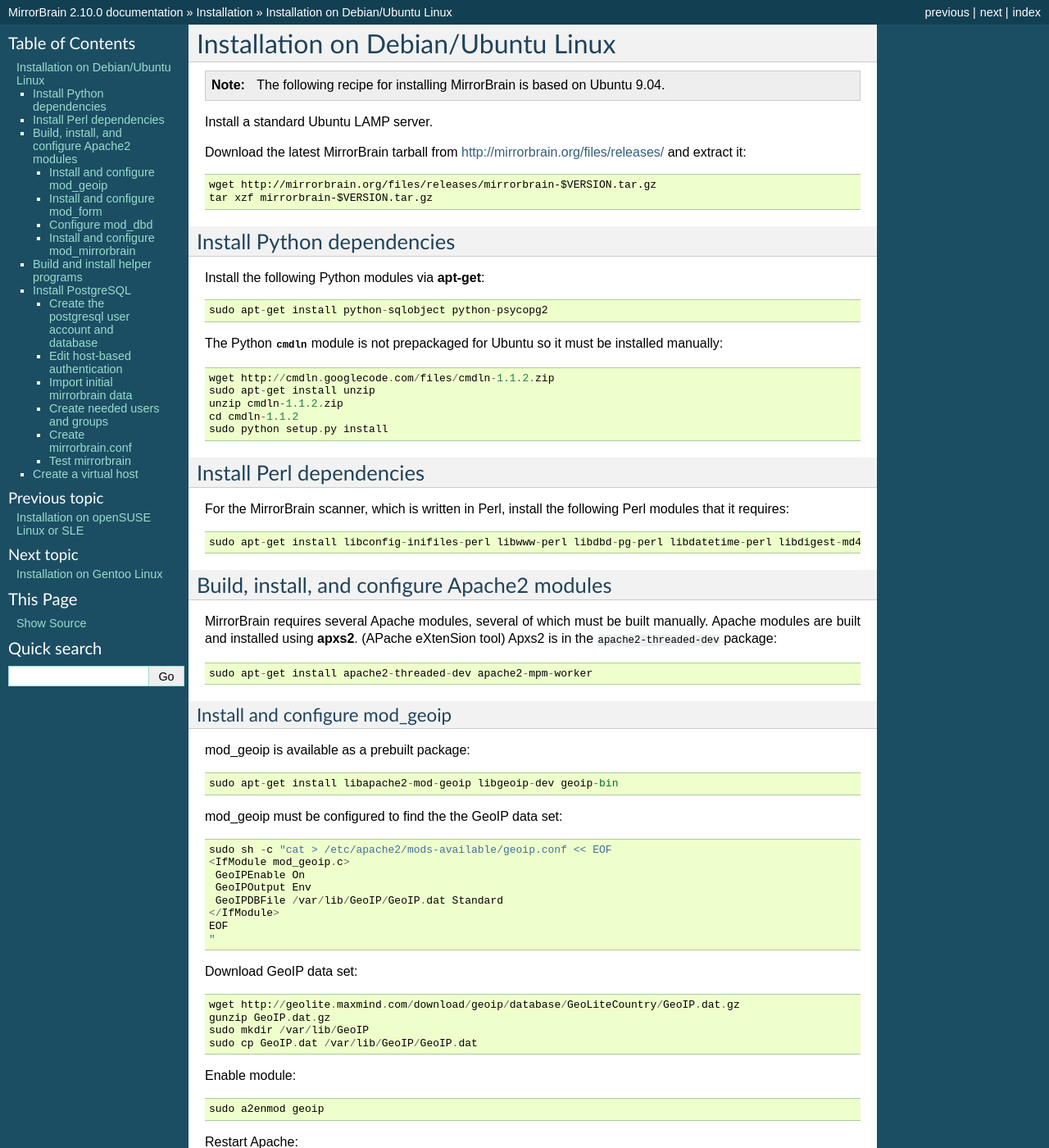
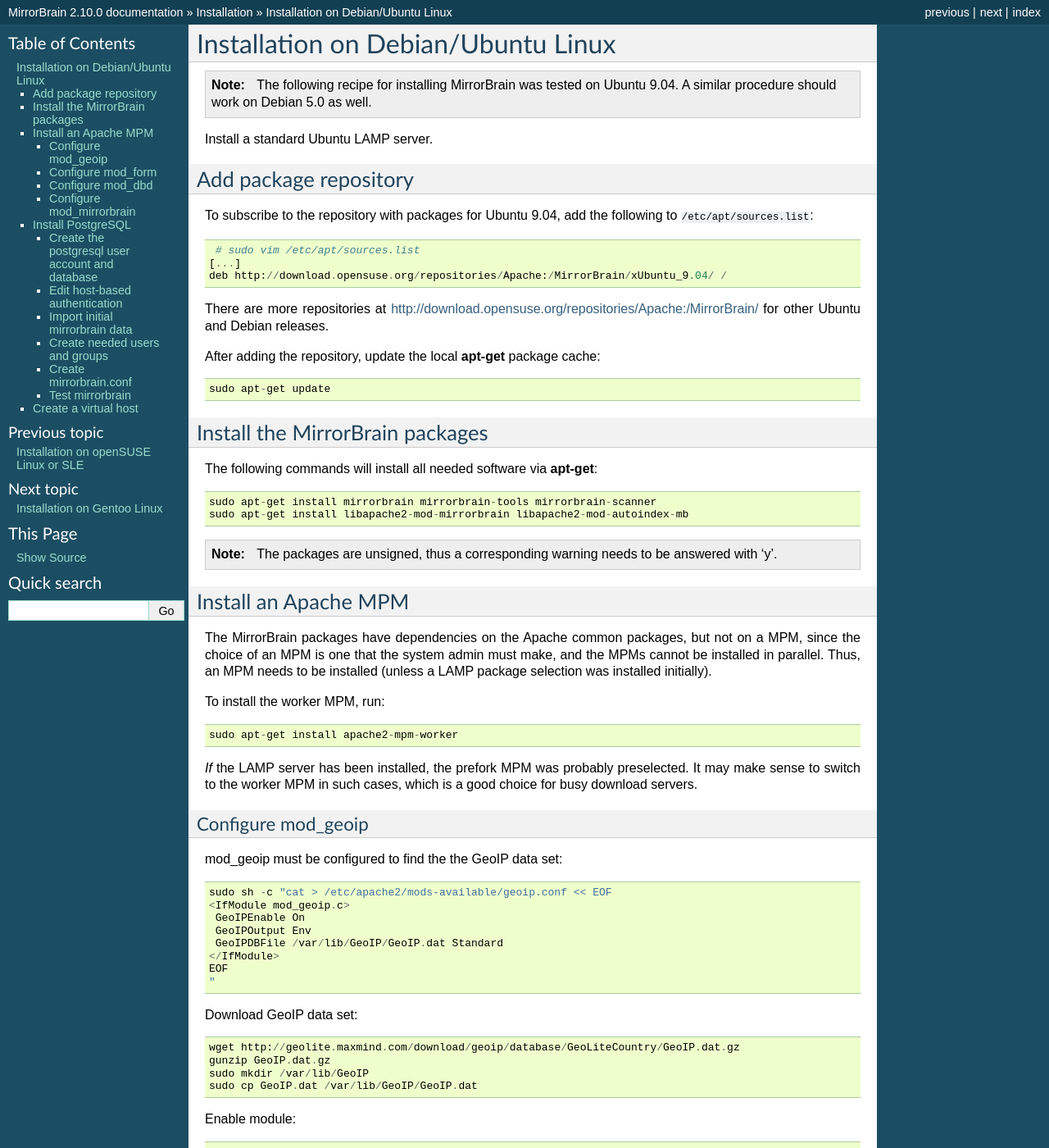
Before and after one commit to hayalci/mirrorbrain, a Sphinx documentation site: the page built from docs/installation/debian.rst, in a window 1280 px wide and 1400 px high. Shown: the whole window at 82% size. Built offline with Sphinx 7.4.7, drawn with Linux system fonts in a browser that asks for light colours; some of the changed text lies outside the part shown.

Commit message:
docs/install Ubuntu: use the packages
git-svn-id: http://svn.mirrorbrain.org/svn/mirrorbrain/trunk@7821 2d291e14-ff0c-0410-a3fa-d5caa9871f55

```diff
--- a/docs/installation/debian.rst
+++ b/docs/installation/debian.rst
@@ -3,56 +3,71 @@
 ===================================
 
 .. note::
-   The following recipe for installing MirrorBrain is based on Ubuntu 9.04.
+   The following recipe for installing MirrorBrain was tested on Ubuntu 9.04.
+   A similar procedure should work on Debian 5.0 as well.
 
 
 Install a standard Ubuntu LAMP server.
 
-Download the latest MirrorBrain tarball from
-http://mirrorbrain.org/files/releases/ and extract it::
 
-  wget http://mirrorbrain.org/files/releases/mirrorbrain-$VERSION.tar.gz
-  tar xzf mirrorbrain-$VERSION.tar.gz
+Add package repository
+----------------------
+
+To subscribe to the repository with packages for Ubuntu 9.04, add the following
+to :file:`/etc/apt/sources.list`::
+
+   # sudo vim /etc/apt/sources.list
+  [...]
+  deb http://download.opensuse.org/repositories/Apache:/MirrorBrain/xUbuntu_9.04/ /
 
 
-Install Python dependencies
----------------------------
-
-Install the following Python modules via :program:`apt-get`::
-
-  sudo apt-get install python-sqlobject python-psycopg2
-
-The Python :mod:`cmdln` module is not prepackaged for Ubuntu so it must be installed manually::
-
-  wget http://cmdln.googlecode.com/files/cmdln-1.1.2.zip
-  sudo apt-get install unzip
-  unzip cmdln-1.1.2.zip
-  cd cmdln-1.1.2
-  sudo python setup.py install
+There are more repositories at
+http://download.opensuse.org/repositories/Apache:/MirrorBrain/ for other Ubuntu
+and Debian releases.
 
 
-Install Perl dependencies
--------------------------
+After adding the repository, update the local :program:`apt-get` package
+cache::
 
-For the MirrorBrain scanner, which is written in Perl, install the following Perl modules that it requires::
-
-  sudo apt-get install libconfig-inifiles-perl libwww-perl libdbd-pg-perl libdatetime-perl libdigest-md4-perl
+  sudo apt-get update
 
 
-Build, install, and configure Apache2 modules
----------------------------------------------
+Install the MirrorBrain packages
+--------------------------------
 
-MirrorBrain requires several Apache modules, several of which must be built manually. Apache modules are built and installed using :program:`apxs2`. (APache eXtenSion tool)  Apxs2 is in the ``apache2-threaded-dev`` package::
+The following commands will install all needed software via
+:program:`apt-get`::
 
-  sudo apt-get install apache2-threaded-dev apache2-mpm-worker
+  sudo apt-get install mirrorbrain mirrorbrain-tools mirrorbrain-scanner
+  sudo apt-get install libapache2-mod-mirrorbrain libapache2-mod-autoindex-mb
 
 
-Install and configure mod_geoip
-~~~~~~~~~~~~~~~~~~~~~~~~~~~~~~~
+.. note::
+   The packages are unsigned, thus a corresponding warning needs to be
+   answered with 'y'.
 
-mod_geoip is available as a prebuilt package::
 
-  sudo apt-get install libapache2-mod-geoip libgeoip-dev geoip-bin
+
+
+Install an Apache MPM
+---------------------
+
+The MirrorBrain packages have dependencies on the Apache common packages, but
+not on a MPM, since the choice of an MPM is one that the system admin must
+make, and the MPMs cannot be installed in parallel. Thus, an MPM needs to be
+installed (unless a LAMP package selection was installed initially).
+
+To install the worker MPM, run::
+
+  sudo apt-get install apache2-mpm-worker
+
+*If* the LAMP server has been installed, the prefork MPM was probably
+preselected. It may make sense to switch to the worker MPM in such cases, which
+is a good choice for busy download servers.
+
+
+Configure mod_geoip
+~~~~~~~~~~~~~~~~~~~
 
 mod_geoip must be configured to find the the GeoIP data set::
 
@@ -81,24 +96,8 @@
   sudo /etc/init.d/apache2 restart
 
 
-Install and configure mod_form
-~~~~~~~~~~~~~~~~~~~~~~~~~~~~~~
-
-mod_form must be build from scratch. Download the source from here::
-
-  wget http://apache.webthing.com/svn/apache/forms/mod_form.c
-  wget http://apache.webthing.com/svn/apache/forms/mod_form.h
-
-Build, install and activate mod_form (all done in one step, if ``-cia`` is used)::
-
-  sudo apxs2 -cia mod_form.c
-
-Create loader::
-
-  sudo sh -c "cat > /etc/apache2/mods-available/form.load << EOF
-  LoadModule form_module /usr/lib/apache2/modules/mod_form.so
-  EOF
-  "
+Configure mod_form
+~~~~~~~~~~~~~~~~~~
 
 Enable module::
 
@@ -139,20 +138,8 @@
   sudo /etc/init.d/apache2 restart
 
 
-Install and configure mod_mirrorbrain
-~~~~~~~~~~~~~~~~~~~~~~~~~~~~~~~~~~~~~
-
-Build mod_mirrorbrain::
-
-  sudo apxs2 -cia mod_mirrorbrain.c
-
-Create module loader::
-
-  sudo sh -c "cat > /etc/apache2/mods-available/mirrorbrain.load << EOF
-  LoadModule mirrorbrain_module /usr/lib/apache2/modules/mod_mirrorbrain.so
-  EOF
-  "
-
+Configure mod_mirrorbrain
+~~~~~~~~~~~~~~~~~~~~~~~~~
 
 Enable module::
 
@@ -161,20 +148,6 @@
 Restart Apache::
 
   sudo /etc/init.d/apache2 restart
-
-
-Build and install helper programs
----------------------------------
-
-Build and install :program:`geoiplookup_continent`::
-
-  cd tools
-  gcc -Wall -lGeoIP -o geoiplookup_continent geoiplookup_continent.c
-  sudo install -m 0755 geoiplookup_continent /usr/bin/geoiplookup_continent
-
-Install the :program:`scanner`::
-
-  sudo cp ../tools/scanner.pl /usr/bin/scanner
 
 
 Install PostgreSQL
@@ -279,7 +252,7 @@
 If the following command returns no error, but rather displays its usage info,
 the installation should be quite fine::
 
-  ./mirrordoctor.py
+  mb help
 
 
 Create a virtual host
```
